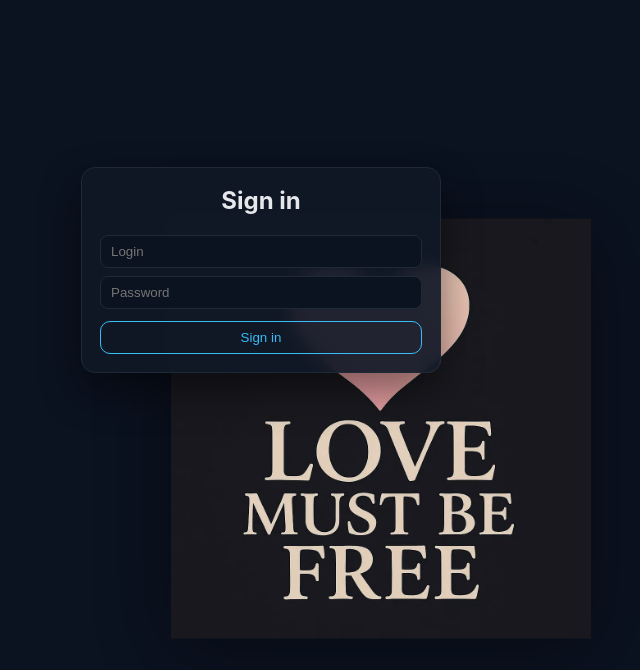
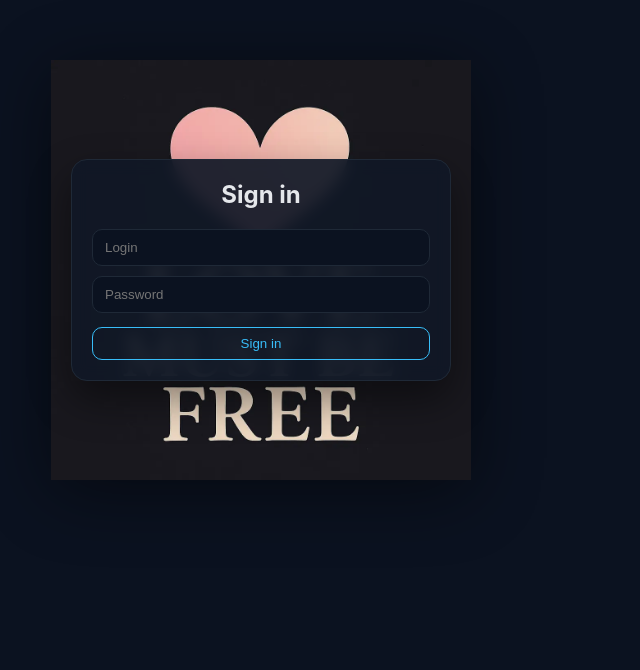
Before and after one commit to Jorgor-prog/LOVE_MUST_BE_FREE_v2, a Next.js app: page /login in a window 1280 px wide. Shown: the part 130-800 px from the top of the page, without its empty margins (379-1019 px from the left). Built offline with nearby package versions, Linux system fonts and the light colour scheme.

Commit message:
Update page.tsx

```diff
--- a/app/login/page.tsx
+++ b/app/login/page.tsx
@@ -11,9 +11,17 @@ export default function LoginPage(){
   async function submit(e: React.FormEvent){
     e.preventDefault();
     setErr(null); setLoading(true);
-    const r = await fetch('/api/auth/login', { method:'POST', headers:{'Content-Type':'application/json'}, body: JSON.stringify({ loginId, password })});
+    const r = await fetch('/api/auth/login', {
+      method:'POST',
+      headers:{'Content-Type':'application/json'},
+      body: JSON.stringify({ loginId, password })
+    });
     setLoading(false);
-    if(!r.ok){ const j = await r.json().catch(()=>({})); setErr(j?.error||'Login failed'); return; }
+    if(!r.ok){
+      const j = await r.json().catch(()=>({}));
+      setErr(j?.error||'Login failed');
+      return;
+    }
     const me = await fetch('/api/me').then(x=>x.json()).catch(()=>null);
     const role = me?.user?.role;
     if(role === 'ADMIN') window.location.href = '/admin';
@@ -21,21 +29,82 @@ export default function LoginPage(){
   }
 
   return (
-    <div style={{ minHeight:'100vh', display:'grid', placeItems:'center', background:'#0b1220' }}>
-      <div style={{position:'relative'}}>
-        <div style={{ position:'absolute', inset:0, display:'grid', placeItems:'center', transform:'translate(-50%,-50%)', left:'50%', top:'50%', zIndex:0, opacity:.9 }}>
-          <div style={{width:420, height:420, display:'grid', placeItems:'center'}}>
-            <Image src="/images/Logo_1.webp" alt="logo" width={420} height={420} priority style={{objectFit:'contain', filter:'drop-shadow(0 12px 40px rgba(0,0,0,.45))'}} />
-          </div>
-        </div>
-        <form onSubmit={submit} style={{ position:'relative', zIndex:1, width:360, background:'rgba(17,24,39,.92)', border:'1px solid #1f2937', borderRadius:14, padding:18, color:'#e5e7eb', boxShadow:'0 18px 40px rgba(0,0,0,.45)', backdropFilter:'blur(8px)' }}>
-          <h2 style={{marginTop:0, textAlign:'center'}}>Sign in</h2>
-          <input className="input" placeholder="Login" value={loginId} onChange={e=>setLoginId(e.target.value)} style={{width:'100%', background:'#0b1220', border:'1px solid #1f2937', color:'#e5e7eb', borderRadius:8, padding:'8px 10px'}} />
-          <input className="input" type="password" placeholder="Password" value={password} onChange={e=>setPassword(e.target.value)} style={{width:'100%', marginTop:8, background:'#0b1220', border:'1px solid #1f2937', color:'#e5e7eb', borderRadius:8, padding:'8px 10px'}} />
-          {err && <div style={{marginTop:8, color:'#fca5a5'}}>{err}</div>}
-          <button disabled={loading} className="btn btn-primary" style={{marginTop:12, width:'100%'}}>{loading ? 'Signing in…' : 'Sign in'}</button>
-        </form>
+    <div style={{
+      minHeight:'100vh',
+      display:'flex',
+      alignItems:'center',
+      justifyContent:'center',
+      background:'#0b1220',
+      position:'relative',
+      overflow:'hidden'
+    }}>
+      {/* Центрированное лого за формой */}
+      <div
+        aria-hidden
+        style={{
+          position:'absolute',
+          left:'50%',
+          top:'50%',
+          transform:'translate(-50%,-50%)',
+          width:'min(48vw, 420px)',
+          height:'min(48vw, 420px)',
+          display:'grid',
+          placeItems:'center',
+          opacity:.95,
+          pointerEvents:'none',   // чтобы клики попадали в форму
+          zIndex:0
+        }}
+      >
+        <Image
+          src="/images/Logo_1.webp"
+          alt=""
+          width={420}
+          height={420}
+          priority
+          style={{objectFit:'contain', width:'100%', height:'100%', filter:'drop-shadow(0 12px 36px rgba(0,0,0,.5))'}}
+        />
       </div>
+
+      {/* Форма логина по центру */}
+      <form
+        onSubmit={submit}
+        style={{
+          position:'relative',
+          zIndex:1,
+          width:'min(92vw, 380px)',
+          background:'rgba(17,24,39,.92)',
+          border:'1px solid #1f2937',
+          borderRadius:16,
+          padding:20,
+          color:'#e5e7eb',
+          boxShadow:'0 18px 40px rgba(0,0,0,.45)',
+          backdropFilter:'blur(8px)'
+        }}
+      >
+        <h2 style={{marginTop:0, textAlign:'center'}}>Sign in</h2>
+
+        <input
+          className="input"
+          placeholder="Login"
+          value={loginId}
+          onChange={e=>setLoginId(e.target.value)}
+          style={{width:'100%', background:'#0b1220', border:'1px solid #1f2937', color:'#e5e7eb', borderRadius:10, padding:'10px 12px'}}
+        />
+        <input
+          className="input"
+          type="password"
+          placeholder="Password"
+          value={password}
+          onChange={e=>setPassword(e.target.value)}
+          style={{width:'100%', marginTop:10, background:'#0b1220', border:'1px solid #1f2937', color:'#e5e7eb', borderRadius:10, padding:'10px 12px'}}
+        />
+
+        {err && <div style={{marginTop:10, color:'#fca5a5'}}>{err}</div>}
+
+        <button disabled={loading} className="btn btn-primary" style={{marginTop:14, width:'100%'}}>
+          {loading ? 'Signing in…' : 'Sign in'}
+        </button>
+      </form>
     </div>
   );
 }
```
